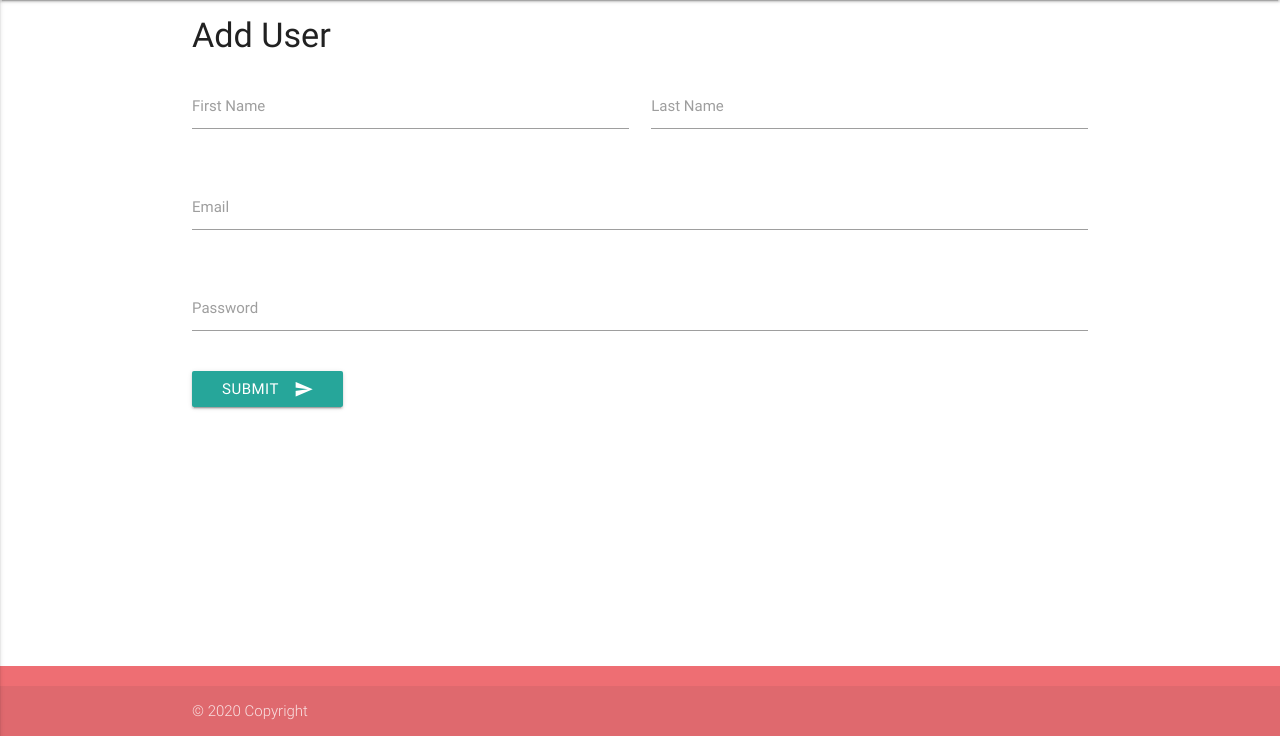
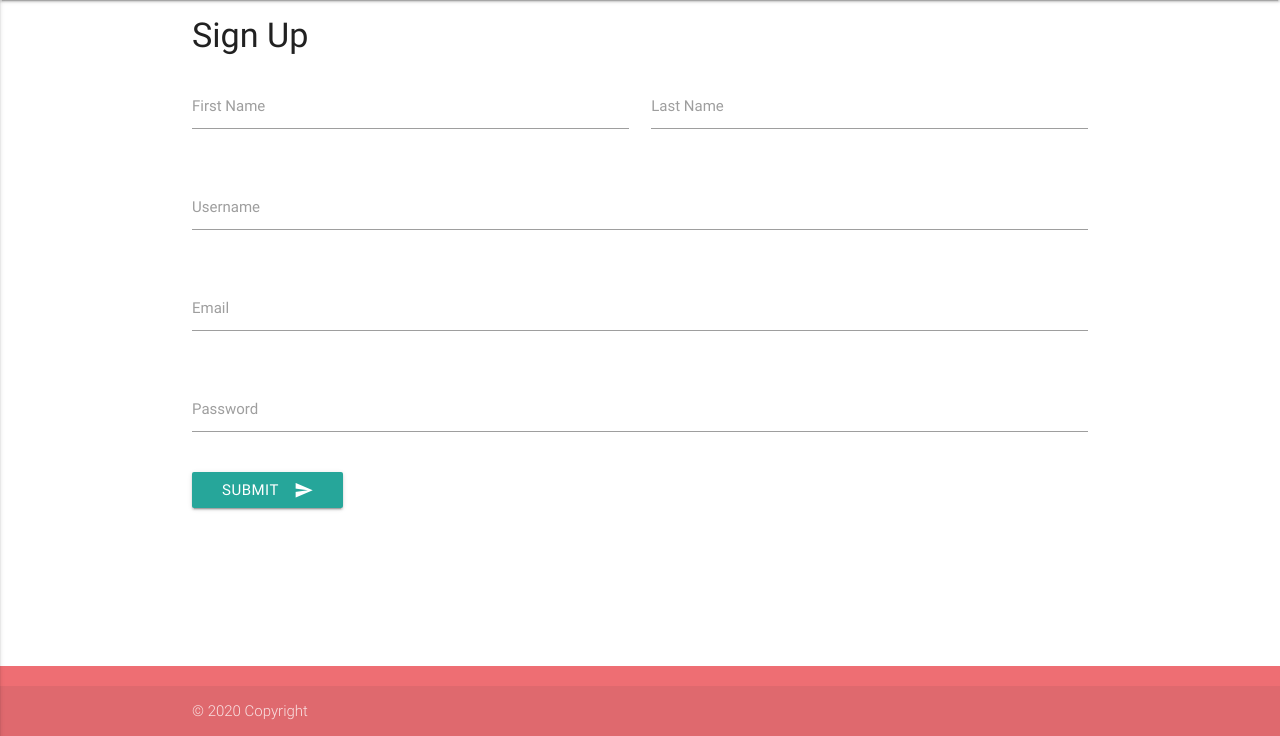
Before and after one commit to amosborn/milestone-project-3, a Flask app: page /add_user in a window 1280 px wide. Shown: the part 64-800 px from the top of the page. Run offline with Flask 2, Linux system fonts and the light colour scheme; some libraries are stand-ins or nearby versions.

Commit message:
Changed heading, added username field, added required to form fields

```diff
--- a/templates/adduser.html
+++ b/templates/adduser.html
@@ -1,28 +1,34 @@
 {% extends 'base.html' %}
 {% block content %}
 <div class="container">
-    <h4>Add User</h4>
+    <h4>Sign Up</h4>
     <div class="row">
     <form action="{{ url_for('insert_user') }}" method="POST" class="col s12">
         <div class="row">
             <div class="input-field col s6">
-                <input id="first_name" name="first_name" type="text" class="validate">
+                <input id="first_name" name="first_name" type="text" class="validate" required>
                 <label for="first_name">First Name</label>
             </div>
             <div class="input-field col s6">
-                <input id="last_name" name="last_name" type="text" class="validate">
+                <input id="last_name" name="last_name" type="text" class="validate" required>
                 <label for="last_name">Last Name</label>
             </div>
         </div>
         <div class="row">
             <div class="input-field col s12">
-                <input id="email" name="email" type="email" class="validate">
+                <input id="username" name="username" type="text" class="validate" required>
+                <label for="usernamel">Username</label>
+            </div>
+        </div>
+        <div class="row">
+            <div class="input-field col s12">
+                <input id="email" name="email" type="email" class="validate" required>
                 <label for="email">Email</label>
             </div>
         </div>
         <div class="row">
             <div class="input-field col s12">
-                <input id="password" name="password" type="password" class="validate">
+                <input id="password" name="password" type="password" class="validate" required>
                 <label for="password">Password</label>
             </div>
         </div>
```
